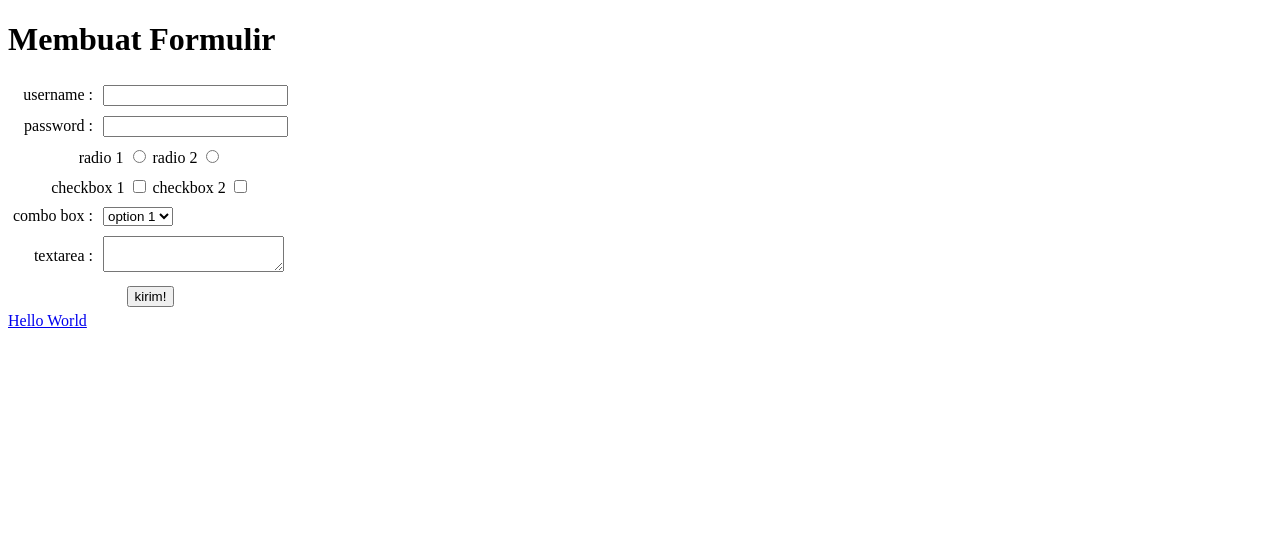
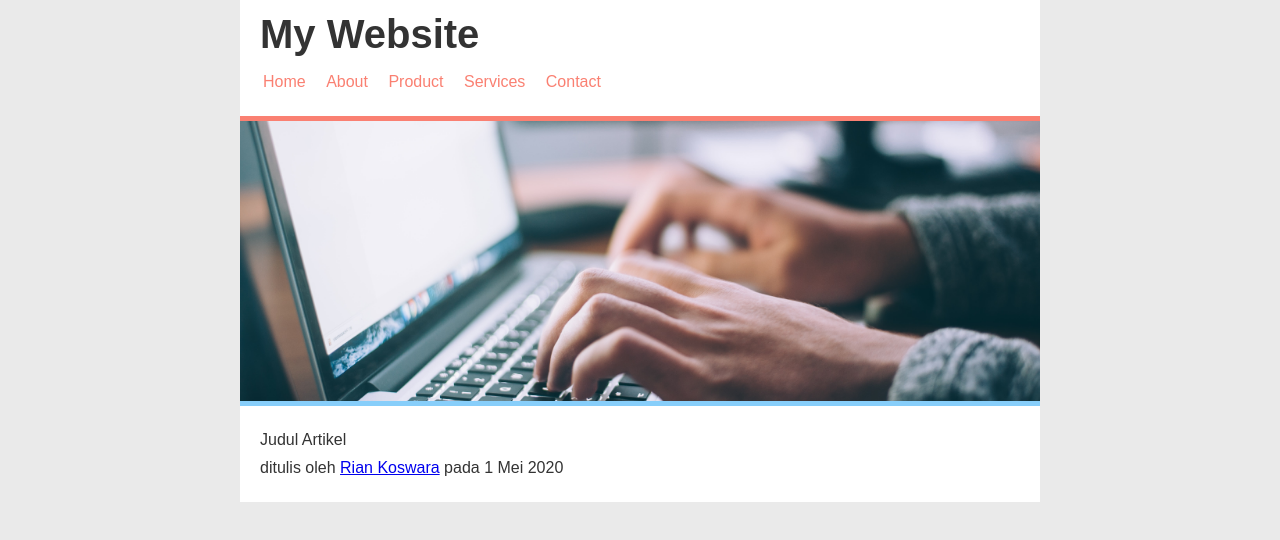
Before and after one commit to riankoswara/percobaan2, a plain HTML site: page index.html in a window 1280 px wide. Drawn offline with Linux system fonts and the light colour scheme.

Commit message:
membuat website sederhana

```diff
--- a/index.html
+++ b/index.html
@@ -4,71 +4,33 @@
     <meta charset="UTF-8">
     <meta name="viewport" content="width=device-width, initial-scale=1.0">
     <meta http-equiv="X-UA-Compatible" content="ie=edge">
-    <title>Latihan Ke Dua</title>
+
+    <!-- style -->
+    <link rel="stylesheet" href="style.css">
+    <title>My Website</title>
 </head>
 <body>
-    <H1>Membuat Formulir</H1>
-    <form>
-    <table border="0" cellspacing="0" cellpadding="5">
-        <tr>
-            <td align="right">
-                <label for="username" >username :</label>
-            </td>
-            <td>
-                <input type="text" id="username">
-            </td>
-        </tr>
-        <tr>
-            <td align="right">
-                <label for="password" >password :</label>
-            </td>
-            <td>
-                <input type="password" id="password">
-            </td>
-        </tr>
-        <tr>
-            <td colspan="2" align="center">
-                <label for="radio1">radio 1</label>
-                <input type="radio" id="radio1" name="coba">
-                <label for="radio2">radio 2</label>
-                <input type="radio" id="radio2" name="coba">
-            </td>
-        </tr>
-        <tr>
-            <td colspan="2" align="center">
-                <label for="checkbox1">checkbox 1</label>
-                <input type="checkbox" id="checkbox1">
-                <label for="checkbox2">checkbox 2</label>
-                <input type="checkbox" id="checkbox2">
-            </td>
-        </tr>
-        <tr>
-            <td>
-                <label for="combobox">combo box :</label>
-            </td>
-            <td>
-                <select name="combobox" id="combobox">
-                    <option value="option1">option 1</option>
-                    <option value="option2">option 2</option>
-                    <option value="option3">option 3</option>
-                </select>
-            </td>
-        </tr>
-        <tr>
-            <td align="right">
-                <label for="textarea">textarea :</label>
-            </td>
-            <td>
-                <textarea id="textarea"></textarea>
-            </td>
-        </tr>
-        <tr>
-            <td colspan="2" align="center">
-                <button type="submit" value="kirim!">kirim!</button>
-            </td>
-        </tr>
-    </table>
-    </form>
-    <a href="index2.html">Hello World</a>
+    <!-- container -->
+    <div class="container">
+        <!-- header -->
+        <div class="header">
+            <h1 class="judul">My Website</h1>
+            <Ul>
+                <li><a href="#">Home</a></li>
+                <li><a href="#">About</a></li>
+                <li><a href="#">Product</a></li>
+                <li><a href="#">Services</a></li>
+                <li><a href="#">Contact</a></li>
+            </Ul>
+        </div>
+        <!-- hero image -->
+        <div class="hero"></div>
+
+        <!-- content -->
+        <div class="content">
+            <h2>Judul Artikel</h2>
+            <p class="penulis">ditulis oleh <a href="#">Rian Koswara</a> pada 1 Mei 2020</p>
+        </div>
+    </div>
 </body>
 </html>
--- /dev/null
+++ b/style.css
@@ -0,0 +1,102 @@
+/* css reset */
+/* http://meyerweb.com/eric/tools/css/reset/
+   v2.0 | 20110126
+   License: none (public domain)
+*/
+
+html, body, div, span, applet, object, iframe,
+h1, h2, h3, h4, h5, h6, p, blockquote, pre,
+a, abbr, acronym, address, big, cite, code,
+del, dfn, em, img, ins, kbd, q, s, samp,
+small, strike, strong, sub, sup, tt, var,
+b, u, i, center,
+dl, dt, dd, ol, ul, li,
+fieldset, form, label, legend,
+table, caption, tbody, tfoot, thead, tr, th, td,
+article, aside, canvas, details, embed,
+figure, figcaption, footer, header, hgroup,
+menu, nav, output, ruby, section, summary,
+time, mark, audio, video {
+	margin: 0;
+	padding: 0;
+	border: 0;
+	font-size: 100%;
+	font: inherit;
+	vertical-align: baseline;
+}
+/* HTML5 display-role reset for older browsers */
+article, aside, details, figcaption, figure,
+footer, header, hgroup, menu, nav, section {
+	display: block;
+}
+body {
+	line-height: 1;
+}
+ol, ul {
+	list-style: none;
+}
+blockquote, q {
+	quotes: none;
+}
+blockquote:before, blockquote:after,
+q:before, q:after {
+	content: '';
+	content: none;
+}
+table {
+	border-collapse: collapse;
+	border-spacing: 0;
+}
+
+
+/* Style Website */
+body    {
+    font: 16px/28px arial, sans-serif;
+    background-color: #eaeaea;
+    color: #333;
+}
+
+.container {
+    width  : 800px;
+    margin: auto;
+    background-color: white;
+}
+
+.header {
+    padding: 20px;
+}
+
+.header .judul {
+    font-size: 40px;
+    font-weight: bold;
+}
+
+.header ul li {
+    display: inline-block;
+    margin-top: 20px;
+    margin-right: 10px;
+}
+
+.header a {
+    text-decoration: none;
+    color: salmon;
+    padding: 3px;
+}
+
+.header a:hover {
+    background-color: lightskyblue;
+    color: white;
+}
+
+.hero   {
+    height: 280px;
+    background-image: url(img/hero.png);
+    background-size: cover ;
+    background-position: 0 -150px;
+    border-top: 5px solid salmon;
+    border-bottom: 5px solid lightskyblue;
+}
+
+.content    {
+    padding: 20px;
+}
```
Also changed, not shown: data diri.html (deleted, +0 -13 lines), index2.html (deleted, +0 -8 lines), img/hero.png (added).
